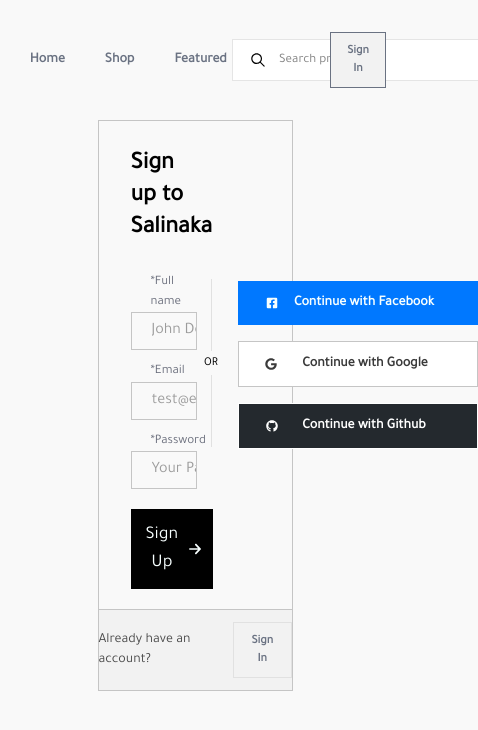
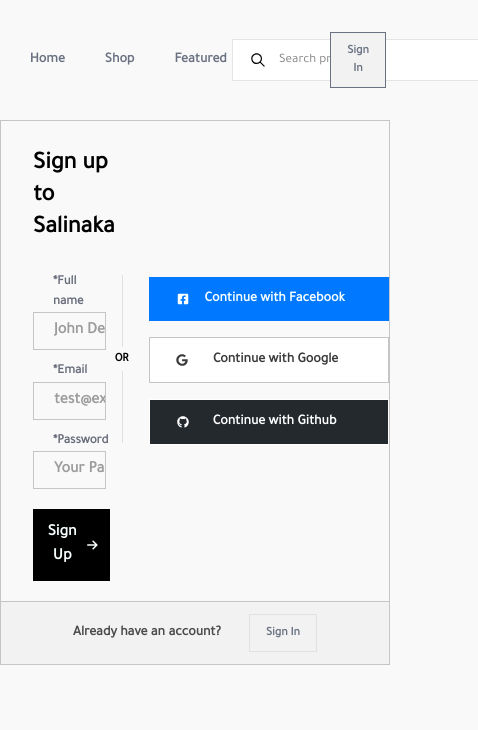
Before and after one commit to webhavilah/e-commerce, a React (Vite) app: page /signup in a window 390 px wide. Shown: the top 730 px of the page, 478 px wide, since content can reach past the window. Built offline with nearby package versions, Linux system fonts and the light colour scheme.

Commit message:
just small updates

```diff
--- a/src/salinaka_pages/SignIn.jsx
+++ b/src/salinaka_pages/SignIn.jsx
@@ -126,21 +126,21 @@
               </h2>
               <form className="w-[90%] pt-10">
                 <div className="flex flex-col mt-3">
-                  <label className="text-[13px] pl-5 font-medium text-[#696D7B]">
+                  <label className="text-[13px] pl-5 font-bold text-[#696D7B]">
                     Email
                   </label>
                   <input
-                    className=" border border-[#C5C5C5] py-2 pl-5 w-full  focus:ring-0 focus: focus:outline-none placeholder:font-medium placeholder:text-[#9C9C9C]"
+                    className=" border border-[#C5C5C5] py-2 pl-5 w-full  focus:ring-0 focus: focus:outline-none placeholder:font-bold placeholder:text-[#9C9C9C]"
                     type="email"
                     placeholder="test@example.com"
                   />
                 </div>
                 <div className="flex flex-col mt-3">
-                  <label className="text-[13px] pl-5 font-medium text-[#696D7B]">
+                  <label className="text-[13px] pl-5 font-bold text-[#696D7B]">
                     Password
                   </label>
                   <input
-                    className=" border border-[#C5C5C5] py-2 pl-5 w-full  focus:ring-0 focus: focus:outline-none placeholder:font-medium placeholder:text-[#9C9C9C]"
+                    className=" border border-[#C5C5C5] py-2 pl-5 w-full  focus:ring-0 focus: focus:outline-none placeholder:font-bold placeholder:text-[#9C9C9C]"
                     type="password"
                     placeholder="Your password"
                   />
@@ -150,13 +150,13 @@
                   handleScroll();
                   navigate("/forgot-password");
                 }}
-                 className="text-[13px] font-medium text-[#4A4A4A] pt-5 underline decoration-black underline-offset-1">
+                 className="text-[13px] font-bold text-[#4A4A4A] pt-5 underline decoration-black underline-offset-1">
 
                   Forgot password?
                 </p>
               </Link>
                 <div className="">
-                  <button className="text-lg flex items-center ml-auto  mb-5 bg-black text-[#F7FFFF] py-3 px-3 font-medium hover:bg-neutral-800">
+                  <button className="text-lg flex items-center ml-auto  mb-5 bg-black text-[#F7FFFF] py-3 px-3 font-bold hover:bg-neutral-800">
                     <p className="">Sign In</p>
                     <FaArrowRight className="ml-2" />
                   </button>
@@ -192,7 +192,7 @@
             </div>
           </div>
           <div className="bg-[#f2f2f2] flex py-3 border-t border-[#C5C5C5] justify-center items-center space-x-7 p">
-            <p className="text-sm font-medium text-[#4A4A4A]">
+            <p className="text-sm font-bold text-[#4A4A4A]">
               Don't have an account?
             </p>
             <button
--- a/src/salinaka_pages/Signup.jsx
+++ b/src/salinaka_pages/Signup.jsx
@@ -112,7 +112,7 @@
       </header>
 
       <div className="mt-30 bg-0 w-full m-auto">
-        <div className="border border-[#C5C5C5] w-[50%] xl:w-[60%] xl:mt-10 m-auto  ">
+        <div className="border border-[#C5C5C5] lg:w-[80%] xl:w-[60%] xl:mt-10 m-auto  ">
           <div className="flex px-8 justify-between items-center">
             <div className="w-[57%] ">
               <h2 className="font-semibold text-2xl mt-7">
@@ -120,37 +120,37 @@
               </h2>
               <form className="w-[90%] ">
                 <div className="flex flex-col mt-7">
-                  <label className="text-[13px] pl-5 font-medium text-[#696D7B]">
+                  <label className="text-[13px] pl-5 font-bold text-[#696D7B]">
                     *Full name
                   </label>
                   <input
-                    className=" border border-[#C5C5C5] py-1.5 pl-5 w-full  focus:ring-0 focus: focus:outline-none placeholder:font-medium placeholder:text-[#9C9C9C]"
+                    className=" border border-[#C5C5C5] py-1.5 pl-5 w-full  focus:ring-0 focus: focus:outline-none placeholder:font-bold placeholder:text-[#9C9C9C]"
                     type="text"
                     placeholder="John Deo"
                   />
                 </div>
                 <div className="flex flex-col mt-3">
-                  <label className="text-[13px] pl-5 font-medium text-[#696D7B]">
+                  <label className="text-[13px] pl-5 font-bold text-[#696D7B]">
                     *Email
                   </label>
                   <input
-                    className=" border border-[#C5C5C5] py-1.5 pl-5 w-full  focus:ring-0 focus: focus:outline-none placeholder:font-medium placeholder:text-[#9C9C9C]"
+                    className=" border border-[#C5C5C5] py-1.5 pl-5 w-full  focus:ring-0 focus: focus:outline-none placeholder:font-bold placeholder:text-[#9C9C9C]"
                     type="email"
                     placeholder="test@example.com"
                   />
                 </div>
                 <div className="flex flex-col mt-3">
-                  <label className="text-[13px] pl-5 font-medium text-[#696D7B]">
+                  <label className="text-[13px] pl-5 font-bold text-[#696D7B]">
                     *Password
                   </label>
                   <input
-                    className=" border border-[#C5C5C5] py-1.5 pl-5 w-full focus:ring-0 focus: focus:outline-none placeholder:font-medium placeholder:text-[#9C9C9C]"
+                    className=" border border-[#C5C5C5] py-1.5 pl-5 w-full focus:ring-0 focus: focus:outline-none placeholder:font-bold placeholder:text-[#9C9C9C]"
                     type="password"
                     placeholder="Your Password"
                   />
                 </div>
                 <div className="">
-                  <button className="text-lg flex items-center ml-auto  my-5   bg-black text-[#F7FFFF] py-3 px-3 font-medium hover:bg-neutral-800 transition duration-400">
+                  <button className="text-[16px] flex items-center ml-auto  my-5   bg-black text-[#F7FFFF] py-3 px-3 font-bold hover:bg-neutral-800 transition duration-400">
                     <p className="">Sign Up</p>
                     <FaArrowRight className="ml-2" />
                   </button>
@@ -159,7 +159,7 @@
             </div>
             <div className="mb-4 pr-5 ">
               <div className="w-[0.1px] m-auto bg-[#E1E1E1] h-18 mt-3"></div>
-              <p className="text-xs font-medium py-1 ">OR</p>
+              <p className="text-xs font-bold py-1 ">OR</p>
               <div className="w-[0.1px] m-auto bg-[#E1E1E1] h-18"></div>
             </div>
             <div className="m-auto flex flex-col gap-4">
@@ -186,7 +186,7 @@
             </div>
           </div>
           <div className="bg-[#f2f2f2] flex py-3 border-t border-[#C5C5C5] justify-center items-center space-x-7">
-            <p className="text-sm font-medium text-[#4A4A4A]">Already have an account?</p>
+            <p className="text-sm font-bold text-[#4A4A4A]">Already have an account?</p>
             <button
               onClick={() => {
                 handleScroll();
```
